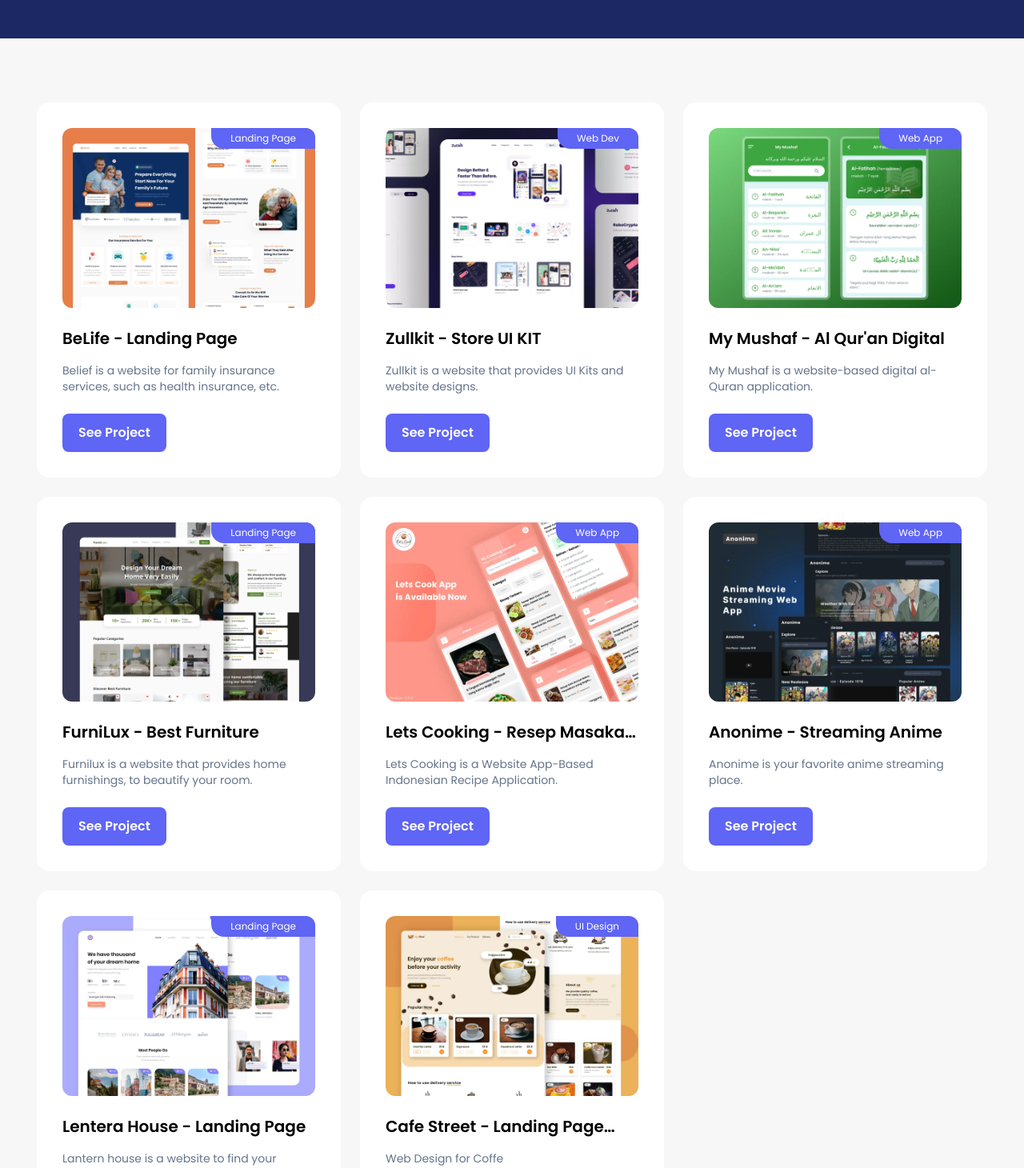
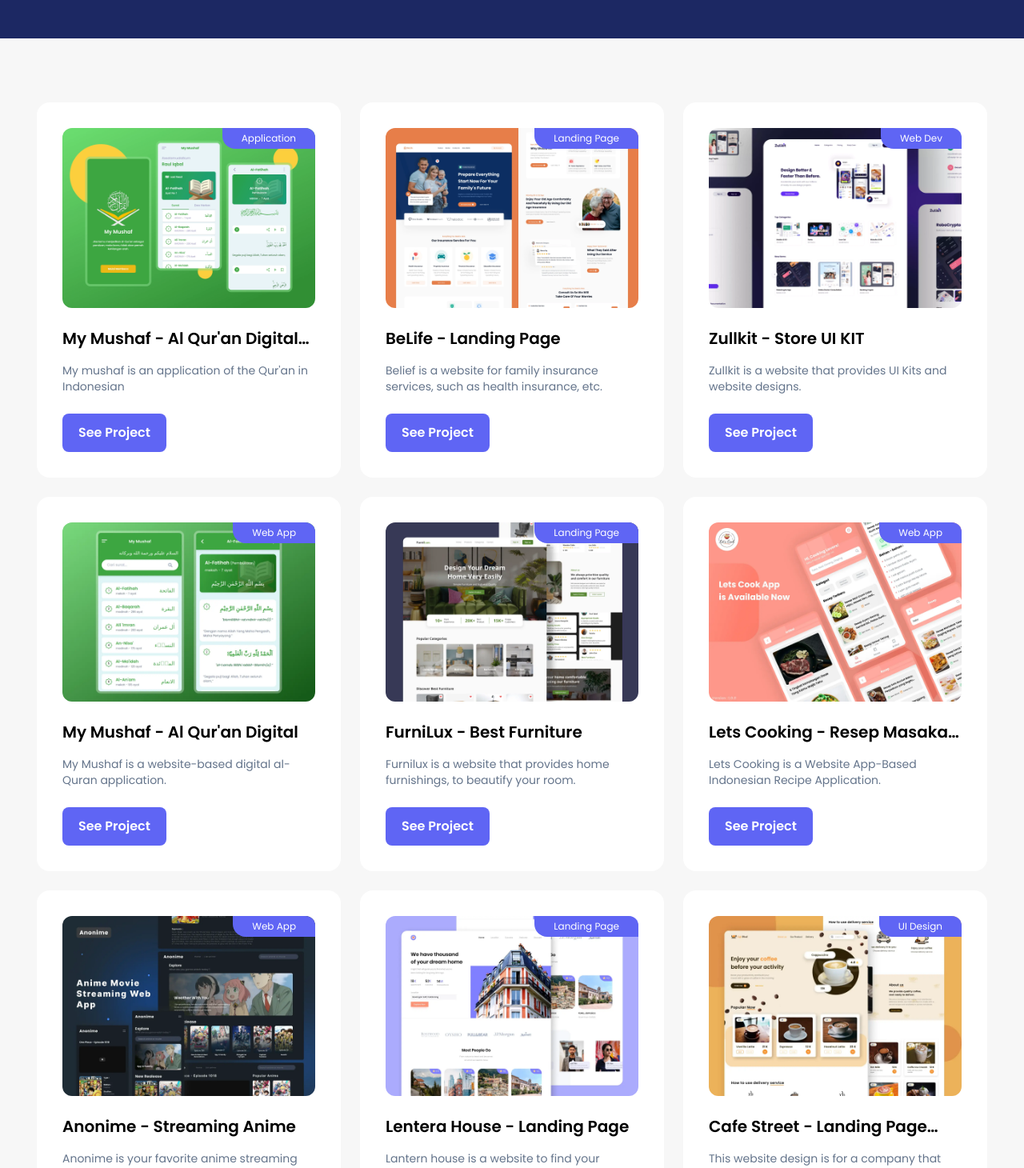
Before and after one commit to Rauliqbal/mridev-site, a Vue app: page /project in a window 1280 px wide. Shown: the part 200-1660 px from the top of the page at 80% size. Built offline with nearby package versions, Linux system fonts and the light colour scheme; what tw-elements, vue-tilt.js would draw is missing.

Commit message:
add my mushaf application and update work content

```diff
--- a/src/data/workContent.json
+++ b/src/data/workContent.json
@@ -1,4 +1,11 @@
 [
+   {
+      "title": "My Mushaf - Al Qur'an Digital App",
+      "desc": "My mushaf is an application of the Qur'an in Indonesian",
+      "img": "mymushaf-app.webp",
+      "url": "https://github.com/Rauliqbal/my_mushaf-app",
+      "type": "Application"
+   },
    {
       "title": "BeLife - Landing Page",
       "desc": "Belief is a website for family insurance services, such as health insurance, etc.",
@@ -50,7 +57,7 @@
    },
    {
       "title": "Cafe Street - Landing Page Design",
-      "desc": "Web Design for Coffe",
+      "desc": "This website design is for a company that provides coffee",
       "img": "cafestreet.webp",
       "url": "https://www.figma.com/community/file/1138256358581554095",
       "type": "UI Design"
--- a/src/views/Home.vue
+++ b/src/views/Home.vue
@@ -320,24 +320,24 @@ export default {
          portfolio: [
             {
                title: "My Mushaf - Al Qur'an Digital",
-               desc: "My Mushaf Indonesia adalah Aplikasi Al - Qur'an Digital Berbasis Website App.",
+               desc: "My Mushaf is a website-based digital al-Quran application.",
                img: "mymushaf.webp",
                url: "https://mymushaf.vercel.app/",
                type: "Web App",
             },
             {
                title: "FurniLux - E Commerce Funiture",
-               desc: "Furnilux adalah Website Toko Online Untuk membeli segala perabotan rumah.",
+               desc: "Furnilux is a website that provides home furnishings, to beautify your room.",
                img: "furnilux.webp",
                url: "https://furnilux.vercel.app",
                type: "Web App",
             },
             {
-               title: "Lets Cooking - Resep Masakan Indonesia",
-               desc: "Lets Cooking adalah Aplikasi Resep masakan Indonesia Berbasis Website App.",
-               img: "lets-cook.webp",
-               url: "https://letscooking.vercel.app/",
-               type: "Web App",
+               title: "BeLife - Landing Page",
+               desc: "Belief is a website for family insurance services, such as health insurance, etc.",
+               img: "belife.webp",
+               url: "https://belife-landingpage.vercel.app/",
+               type: "Landing Page",
             },
             {
                title: "Anonime - Streaming Anime",
```
Also changed, not shown: public/portfolio/image 21.webp (added), public/portfolio/mymushaf-app.webp (added).
